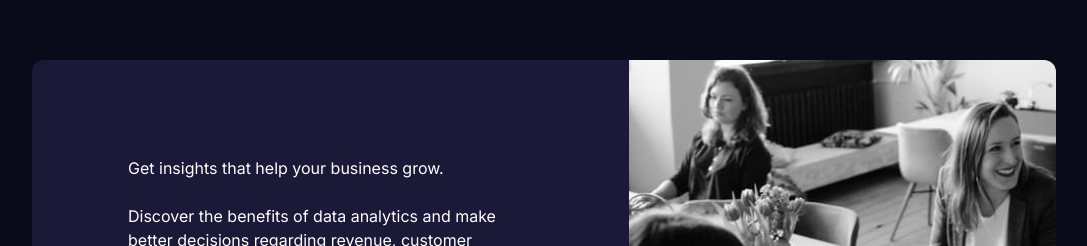
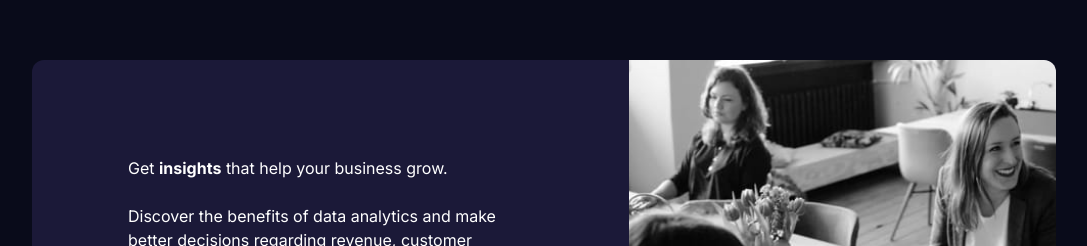
Before and after one commit to JasonSa19/fm-preview-card, a Vue app: page / in a window 1280 px wide. Shown: the part 112-358 px from the top of the page, without its empty margins (96-1183 px from the left). Built offline with nearby package versions, Linux system fonts and the light colour scheme.

Commit message:
Change markup for headline for strong tag

```diff
--- a/src/App.vue
+++ b/src/App.vue
@@ -4,7 +4,7 @@ import Stats from "./components/Stats.vue";
 
 <template>
   <Stats
-    hl="Get insights that help your business grow."
+    :hl="'Get <strong>insights</strong> that help your business grow.'"
     msg="Discover the benefits of data analytics and make better decisions regarding revenue, customer experience and overall efficiency."
     statCountOne="10k+"
     statWordingOne="Companies"
--- /dev/null
+++ b/src/assets/scss/layout/components/stats.scss
@@ -0,0 +1,7 @@
+.stats {
+  h1 {
+    strong {
+      color: $accent;
+    }
+  }
+}
--- a/src/components/Stats.vue
+++ b/src/components/Stats.vue
@@ -15,10 +15,10 @@ defineProps({
 
 <template>
   <section
-    class="flex max-w-[80%] mx-auto my-auto justify-between bg-foreground-dark rounded-xl"
+    class="stats flex max-w-[80%] mx-auto my-auto justify-between bg-foreground-dark rounded-xl"
   >
     <div class="p-24 txt-content basis-7/12">
-      <h1 class="mb-6">{{ hl }}</h1>
+      <h1 v-html="hl" class="mb-6"></h1>
       <p class="mb-24">{{ msg }}</p>
 
       <div class="flex justify-between stat-counts">
```
